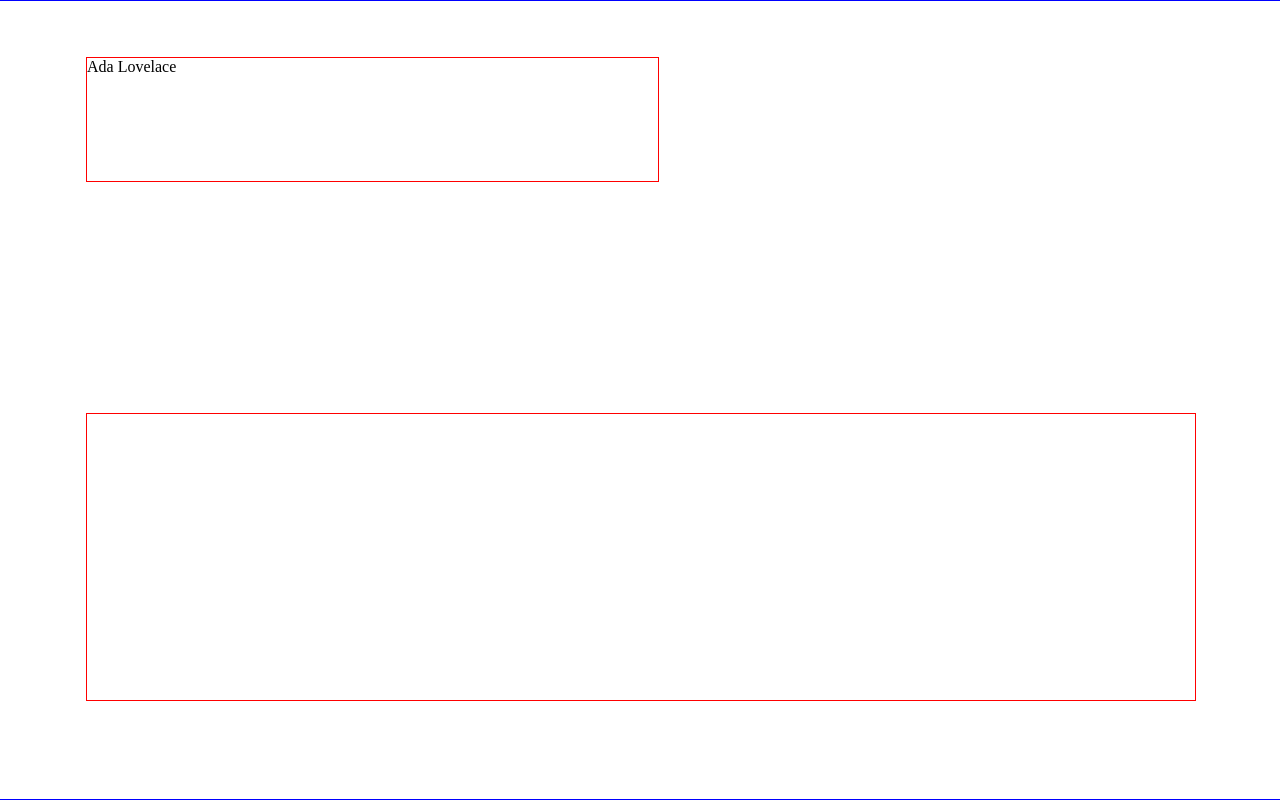
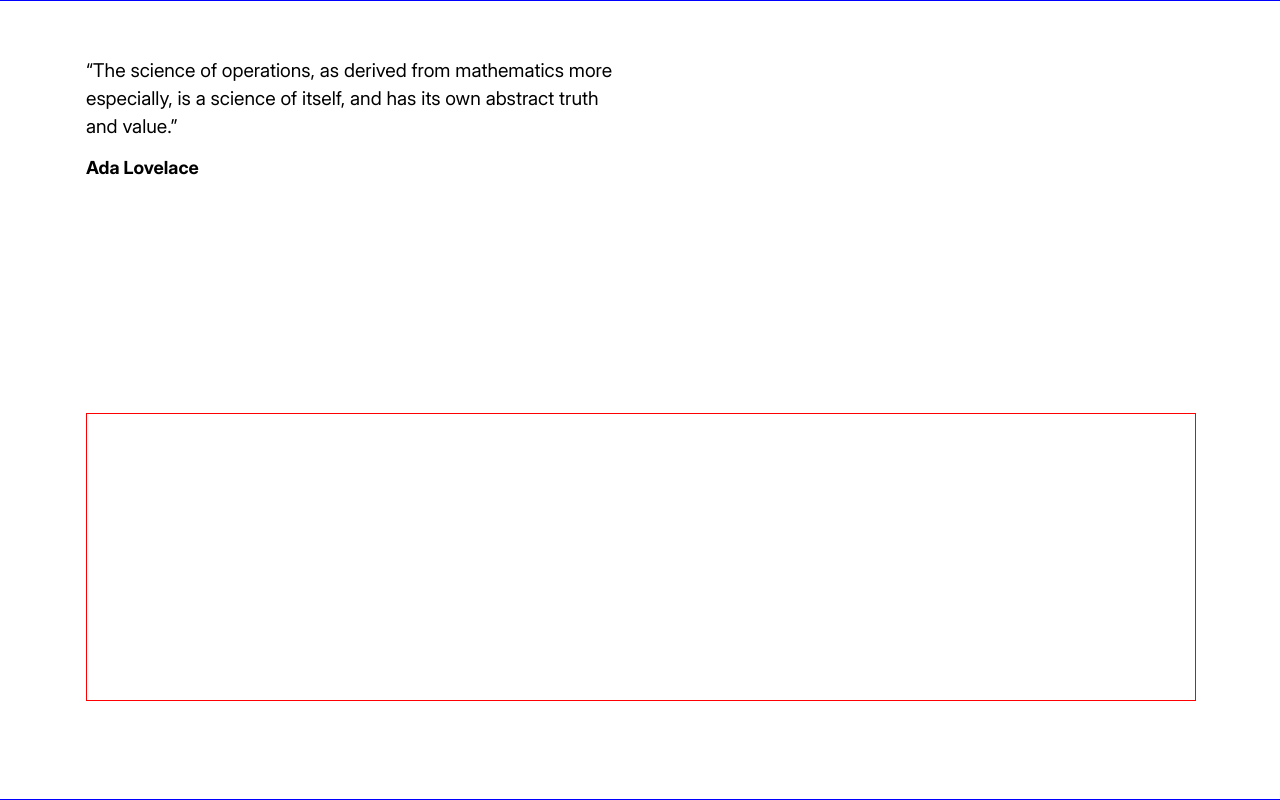
Before and after one commit to danielopq/clock-app, a React (Vite) app: page / in a window 1280 px wide. Shown: the top 800 px of the page. Built offline with nearby package versions, Linux system fonts and the light colour scheme.

Commit message:
quote - general layout done

```diff
--- a/src/components/quote/Quote.tsx
+++ b/src/components/quote/Quote.tsx
@@ -3,9 +3,11 @@ import './quote.css';
 const Quote:React.FC = ()=>{
     return(
         <section id="quote">
-            <div>
-                <div></div>
-                <div></div>
+            <div id="quoteSelector">
+                <p id="quoteText">
+                “The science of operations, as derived from mathematics more especially, is a science of itself, and has its own abstract truth and value.”
+                </p>
+                <button id="quoteButton"></button>
             </div>
             <div id="author">Ada Lovelace</div>
         </section>
--- a/src/components/quote/quote.css
+++ b/src/components/quote/quote.css
@@ -1,5 +1,30 @@
 #quote{
     width: 573px;
-    height: 125px;
-    border: solid 1px red;
+    height: auto;
 }
+
+#quoteSelector{
+    width: inherit;
+    height: auto;
+    display: inline-flex;
+    justify-content: space-between;
+    margin-bottom: 13px;
+}
+
+#quoteText{
+    width: 540px;
+    height: auto;
+    font: 400 19px/28px 'Inter-Regular';
+}
+
+#quoteButton{
+    width: 17px;
+    height: 17px;
+    border: none;
+    background: transparent url('./img/icon-refresh.svg') center/17px;
+    cursor: pointer;
+}
+
+#author{
+    font: 700 18px/28px 'Inter-Bold';
+}
--- a/src/index.css
+++ b/src/index.css
@@ -2,13 +2,13 @@
 
 @font-face {
 	font-family: 'Inter-Regular';
-	src: url('../fonts/Inter-Regular.woff');
+	src: url('./assets/fonts/Inter-Regular.woff');
 	font-weight: 400;
 }
 
 @font-face {
 	font-family: 'Inter-Bold';
-	src: url('../fonts/Inter-Bold.woff');
+	src: url('./assets/fonts/Inter-Bold.woff');
 	font-weight: 700;
 }
 
@@ -37,3 +37,8 @@ main{
     padding: 56px 0px 0px 165px;
     border: solid 1px blue;
 }
+
+p{
+    margin:0px;
+    padding: 0px;
+}
```
Also changed, not shown: src/components/quote/img/icon-refresh.svg (added).
